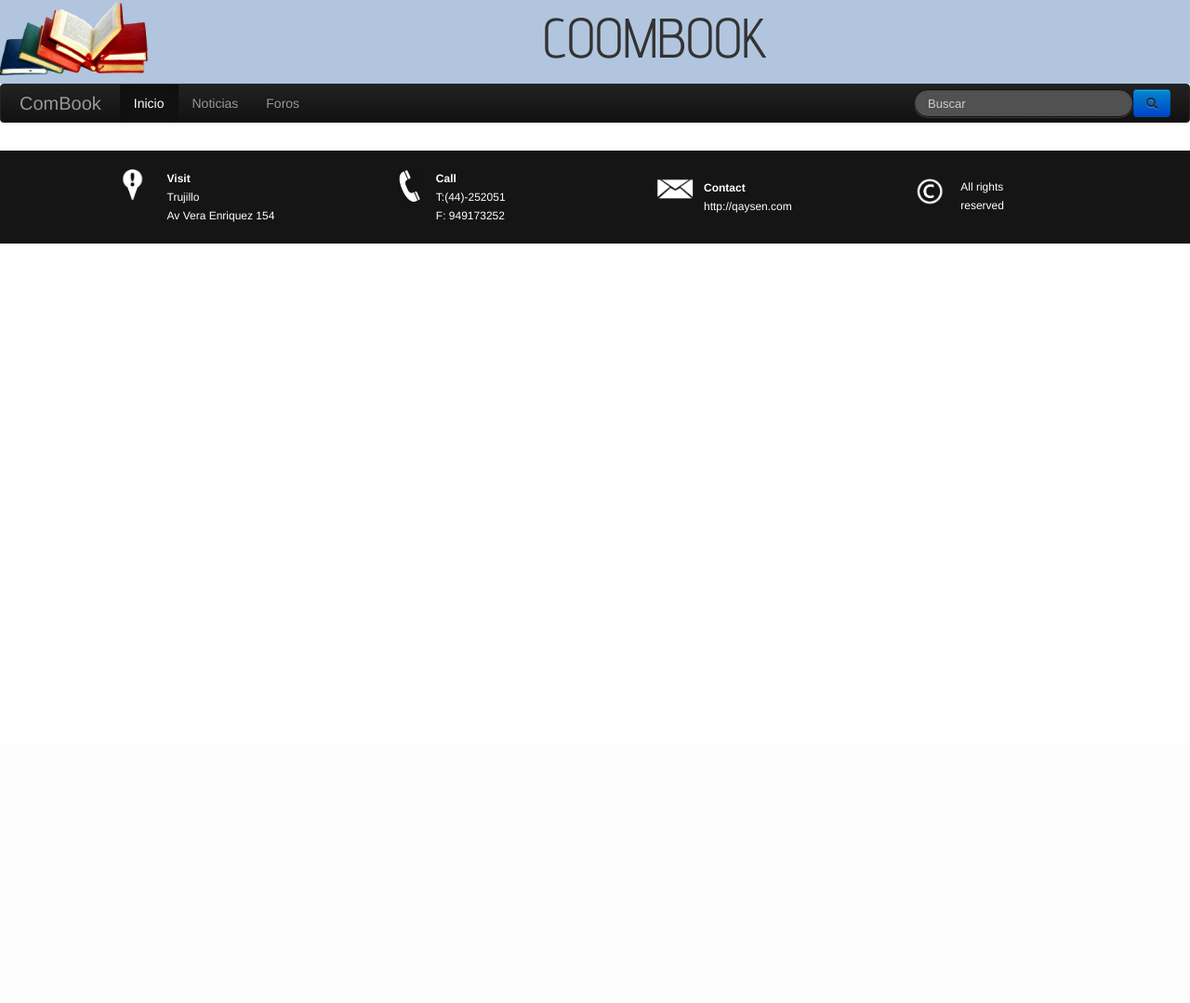
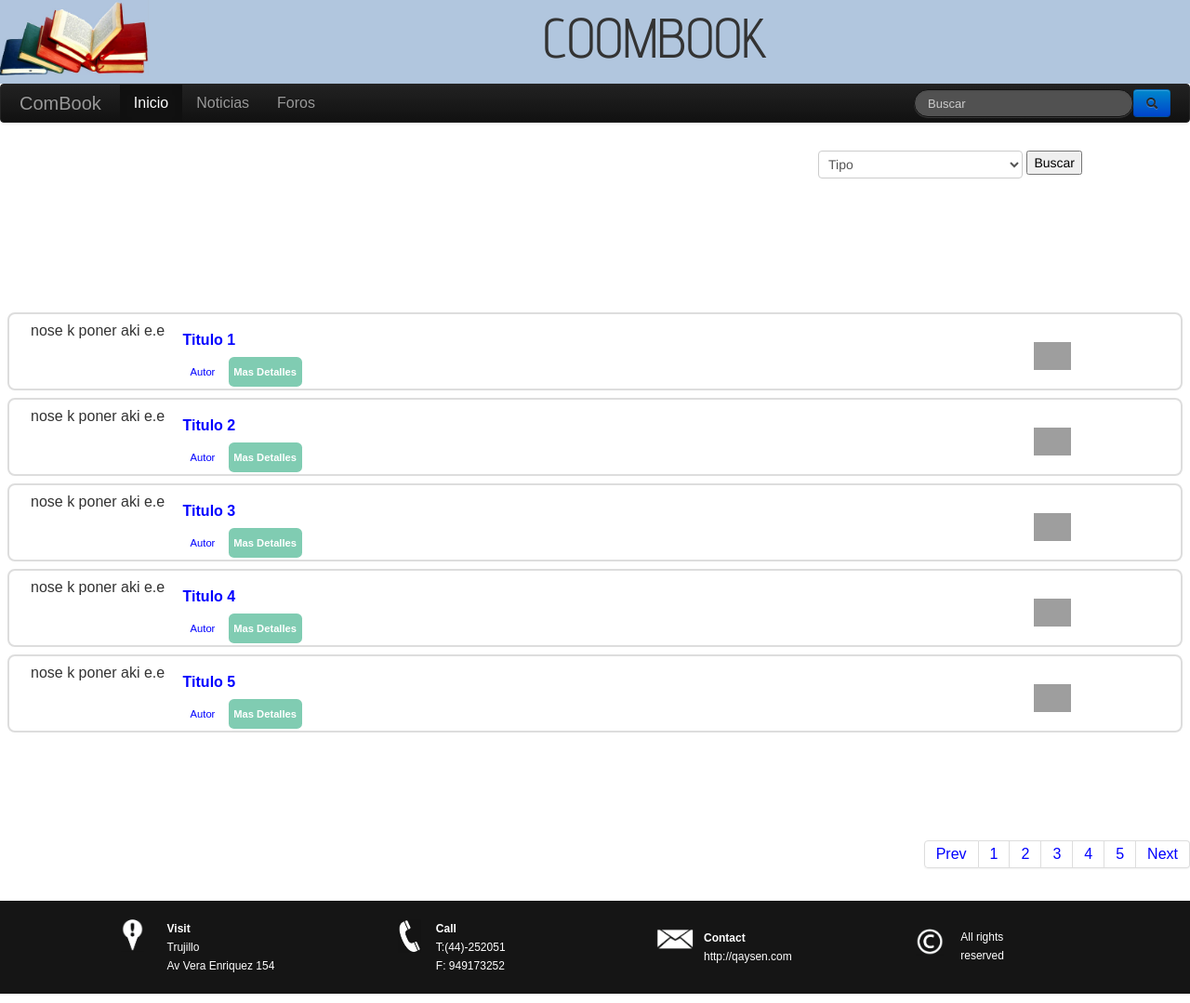
Before and after one commit to Qaysen/Combook, a Django app: page / in a window 1280 px wide. Shown: the whole page at 93% size. Before the commit the page ends 262 px from the top, so only its background shows below. Run offline with Django 3.2, Linux system fonts and the light colour scheme; parts of the project's set-up code (start-up, migrations or seed data) failed here and were passed over; some libraries are stand-ins or nearby versions; grey boxes are pictures that could not be loaded.

Commit message:
plantilla buscar libro

```diff
--- a/COMBOOK/urls.py
+++ b/COMBOOK/urls.py
@@ -5,6 +5,7 @@ admin.autodiscover()
 
 urlpatterns = patterns('',
 	url(r'^$','app.views.inicio'),
+	url(r'^$','app.views.buscar_libros'),
 
 	url(r'^libros/', 'app.views.libro_Registro'),
 
--- a/app/views.py
+++ b/app/views.py
@@ -12,6 +12,9 @@ def libro_Registro(request):
 def inicio (request):
 	return render_to_response('base.html',context_instance=RequestContext(request))
 
+def inicio (request):
+	return render_to_response('buscar_libros.html',context_instance=RequestContext(request))
+
 def registrar_libro(request):
 	if request.method=='POST':
 		formulario = RegLibroForm(request.POST,request.FILES)
--- /dev/null
+++ b/estaticos/css/estilos_buscar.css
@@ -0,0 +1,145 @@
+.caj {
+  float: right;
+  height: 5em;
+  width: 400px;
+}
+.buscar {
+  margin-top: 10px;
+  margin-bottom: 10px;
+}
+.boton {
+  margin-top: 5px;
+  margin-bottom: 10px;
+}
+.p {
+  float: right;
+}
+body {
+  background: #fff;
+  color: #333;
+  font-family: "Arial";
+  font-size: 16px;
+  text-align: left;
+}
+a {
+  color: #00f;
+}
+a:visited {
+  color: #00d;
+}
+header {
+  background: #222;
+  border-bottom: 3px solid #0af;
+  color: #ddd;
+  margin: 0;
+  padding: 0.5cm;
+  position: fixed;
+  width: 100%;
+}
+header img {
+  width: 100%;
+}
+header h1 {
+  font-size: 20px;
+  font-weight: normal;
+  margin: 0;
+  padding: 0;
+}
+header #avatar,
+header #logo,
+header #titulo_nav {
+  display: inline-block;
+  vertical-align: top;
+}
+header #avatar,
+header #logo {
+  height: 40px;
+  width: 40px;
+}
+header #avatar a {
+  background: #444;
+  display: block;
+  margin: 0;
+  padding: 3px;
+  text-decoration: none;
+}
+header #titulo_nav {
+  width: 70%;
+}
+header #titulo_nav nav a {
+  color: #fff;
+  border-bottom: 4px solid #0af;
+  border-left: 1px solid #0af;
+  border-right: 1px solid #0af;
+  font-size: 0.8em;
+  padding: 0.1em 1em;
+  text-decoration: none;
+}
+header #titulo_nav nav a:hover {
+  border-color: #fff;
+}
+#contenido {
+  padding: 6em 0.5em;
+}
+#contenido .item {
+  background: #fff;
+  border: 2px solid #ddd;
+  border-radius: 0.5em;
+  margin: 0.5em 0 0 0;
+  height: 4em;
+  overflow: hidden;
+  padding: 0.5em;
+}
+#contenido .item h2 {
+  font-size: 16px;
+  margin: 0;
+  padding: 0;
+}
+#contenido .item .autor {
+  font-size: 0.7em;
+  margin: -3em 0 0 15%;
+}
+#contenido .item .autor p {
+  display: inline;
+}
+#contenido .item .autor .tag {
+  background: #80ccb2;
+  border-radius: 0.5em;
+  color: #fff;
+  cursor: pointer;
+  display: inline-block;
+  font-weight: bold;
+  padding: 0.5em;
+  margin: 0 0 2px 1em;
+}
+#contenido .item .autor .tag:hover {
+  background: #589086;
+}
+#contenido .item .titulo_item,
+#contenido .item .votos {
+  display: inline-block;
+  vertical-align: top;
+}
+#contenido .item .titulo_item {
+  width: 80%;
+}
+#contenido .item .titulo_item figure {
+  float: right;
+}
+#contenido .votos {
+  text-align: center;
+  width: 14%;
+}
+#contenido .votos a {
+  text-decoration: none;
+  transition: all 1s ease;
+}
+#contenido .votos a:hover {
+  font-size: 1.3em;
+}
+#contenido .votos .down {
+  color: #ffb341;
+}
+#contenido .votos .up {
+  color: #488ff5;
+}
--- /dev/null
+++ b/estaticos/css/estilos_buscar.styl
@@ -0,0 +1,144 @@
+.caj
+  float: right
+  height: 5em
+  width: 400px
+
+.buscar
+  margin-top: 10px
+  margin-bottom: 10px
+
+.boton
+  margin-top: 5px
+  margin-bottom: 10px
+
+.p
+  float: right
+
+body
+  background: #fff
+  color: #333
+  font-family: "Arial"
+  font-size: 16px
+  text-align: left
+
+a
+  color: #00f
+
+a:visited
+  color: #00d
+
+header
+  background: #222
+  border-bottom: 3px solid #0af
+  color: #ddd
+  margin: 0
+  padding: 0.5cm
+  position: fixed
+  width: 100%
+
+header img
+  width: 100%
+
+header h1
+  font-size: 20px
+  font-weight: normal
+  margin: 0
+  padding: 0
+
+header #avatar,
+header #logo,
+header #titulo_nav
+  display: inline-block
+  vertical-align: top
+
+header #avatar,
+header #logo
+  height: 40px
+  width: 40px
+
+header #avatar a
+  background: #444
+  display: block
+  margin: 0
+  padding: 3px
+  text-decoration: none
+
+header #titulo_nav
+  width: 70%
+
+header #titulo_nav nav a
+  color: #fff
+  border-bottom: 4px solid #0af
+  border-left: 1px solid #0af
+  border-right: 1px solid #0af
+  font-size: 0.8em
+  padding: 0.1em 1em
+  text-decoration: none
+
+header #titulo_nav nav a:hover
+  border-color: #fff
+
+#contenido
+  padding: 6em 0.5em
+
+#contenido .item
+  background: #fff
+  border: 2px solid #ddd
+  border-radius: 0.5em
+  margin: 0.5em 0 0 0
+  height: 4em
+  overflow: hidden
+  padding: 0.5em
+
+#contenido .item h2
+  font-size: 16px
+  margin: 0
+  padding: 0
+
+#contenido .item .autor
+  font-size: 0.7em
+  margin: -3em 0 0 15%
+
+#contenido .item .autor p
+  display: inline
+
+#contenido .item .autor .tag
+  background: #80ccb2
+  border-radius: 0.5em
+  color: #fff
+  cursor: pointer
+  display: inline-block
+  font-weight: bold
+  padding: 0.5em
+  margin: 0 0 2px 1em
+
+#contenido .item .autor .tag:hover
+  background: #589086
+
+#contenido .item .titulo_item,
+#contenido .item .votos
+  display: inline-block
+  vertical-align: top
+
+#contenido .item .titulo_item
+  width: 80%
+
+#contenido .item .titulo_item figure
+  float: right
+
+#contenido .votos
+  text-align: center
+  width: 14%
+
+#contenido .votos a
+  text-decoration: none
+  transition: all 1s ease
+
+#contenido .votos a:hover
+  font-size: 1.3em
+
+#contenido .votos .down
+  color: #ffb341
+
+#contenido .votos .up
+  color: #488ff5
--- a/templates/base.html
+++ b/templates/base.html
@@ -12,6 +12,7 @@
         <link rel="stylesheet" href="{{STATIC_URL}}css/bootstrap-responsive.min.css">
         <link rel="stylesheet" href="{{STATIC_URL}}css/my_stilos.css">
         <link rel="stylesheet" href="{{STATIC_URL}}css/main.css">
+           <link rel="stylesheet" href="{{STATIC_URL}}css/estilos_buscar.css">
         <link href='http://fonts.googleapis.com/css?family=Advent+Pro:400,500' rel='stylesheet'>
 
         <script src="{{STATIC_URL}}js/vendor/modernizr-2.6.2-respond-1.1.0.min.js"></script>
--- /dev/null
+++ b/templates/buscar_libros.html
@@ -0,0 +1,167 @@
+{%extends "base.html"%}
+
+{% block title%}
+	buscar libros
+{%endblock%}
+
+{% block content%}
+
+<div class="row-fluid">
+	<div class="caj">
+		<select class ="buscar">
+			<option>Tipo</option>
+			<option>Categoria</option>
+			<option>Autor</option>
+			<option>Editorial</option>
+			<option>Titulo</option>
+		</select>
+		<button class="boton" type="submit">Buscar</button>
+	</div>
+</div>
+
+<section  id ="contenido">
+            <article class="item">
+                <div class="votos">
+                    <div>
+                        <a href="#" Class="up"></a>
+                    </div>
+                    <div clas="puntos">nose k poner aki e.e
+                    </div>
+                    <div>
+                        <a href="#" Class="down"></a>
+                    </div>
+                </div>
+                <h2 class="titulo_item">
+                    <a href="#">Titulo 1
+                        <figure>
+                            <img src="foto.jpg" width="40px" height="40px">
+                        </figure>
+                    </a>
+                </h2>
+                <div class="autor">
+                    <p>
+                        <div class="icon"></div> <a href="#">Autor</a>
+                    </p>
+                    <p class="tag">Mas Detalles</p>
+                </div>
+            </article>
+
+            <article class="item">
+                <div class="votos">
+                    <div>
+                        <a href="#" Class="up"></a>
+                    </div>
+                    <div clas="puntos">nose k poner aki e.e
+                    </div>
+                    <div>
+                        <a href="#" Class="down"></a>
+                    </div>
+                </div>
+                <h2 class="titulo_item">
+                    <a href="#">Titulo 2
+                        <figure>
+                            <img src="foto.jpg" width="40px" height="40px">
+                        </figure>
+                    </a>
+                </h2>
+                <div class="autor">
+                    <p>
+                        <div class="icon"></div> <a href="#">Autor</a>
+                    </p>
+                    <p class="tag">Mas Detalles</p>
+                </div>
+            </article>
+
+            <article class="item">
+                <div class="votos">
+                    <div>
+                        <a href="#" Class="up"></a>
+                    </div>
+                    <div clas="puntos">nose k poner aki e.e
+                    </div>
+                    <div>
+                        <a href="#" Class="down"></a>
+                    </div>
+                </div>
+                <h2 class="titulo_item">
+                    <a href="#">Titulo 3
+                        <figure>
+                            <img src="foto.jpg" width="40px" height="40px">
+                        </figure>
+                    </a>
+                </h2>
+                <div class="autor">
+                    <p>
+                        <div class="icon"></div> <a href="#">Autor</a>
+                    </p>
+                    <p class="tag">Mas Detalles</p>
+                </div>
+            </article>
+
+            <article class="item">
+                <div class="votos">
+                    <div>
+                        <a href="#" Class="up"></a>
+                    </div>
+                    <div clas="puntos">nose k poner aki e.e
+                    </div>
+                    <div>
+                        <a href="#" Class="down"></a>
+                    </div>
+                </div>
+                <h2 class="titulo_item">
+                    <a href="#">Titulo 4
+                        <figure>
+                            <img src="foto.jpg" width="40px" height="40px">
+                        </figure>
+                    </a>
+                </h2>
+                <div class="autor">
+                    <p>
+                        <div class="icon"></div> <a href="#">Autor</a>
+                    </p>
+                    <p class="tag">Mas Detalles</p>
+                </div>
+            </article>
+
+            <article class="item">
+                <div class="votos">
+                    <div>
+                        <a href="#" Class="up"></a>
+                    </div>
+                    <div clas="puntos">nose k poner aki e.e
+                    </div>
+                    <div>
+                        <a href="#" Class="down"></a>
+                    </div>
+                </div>
+                <h2 class="titulo_item">
+                    <a href="#">Titulo 5
+                        <figure>
+                            <img src="foto.jpg" width="40px" height="40px">
+                        </figure
+                    </a>
+                </h2>
+                <div class="autor">
+                    <p>
+                        <div class="icon"></div> <a href="#">Autor</a>
+                    </p>
+                    <p class="tag">Mas Detalles</p>
+                </div>
+            </article>
+ </section>
+	<div class="row-fluid">
+              <div class="pagination p" >
+              <ul>
+                <li><a href="#">Prev</a></li>
+                <li><a href="#">1</a></li>
+                <li><a href="#">2</a></li>
+                <li><a href="#">3</a></li>
+                <li><a href="#">4</a></li>
+                <li><a href="#">5</a></li>
+                <li><a href="#">Next</a></li>
+              </ul>
+            </div>
+     </div>
+
+{%endblock%}
```
Also changed, not shown: 9 other files.
